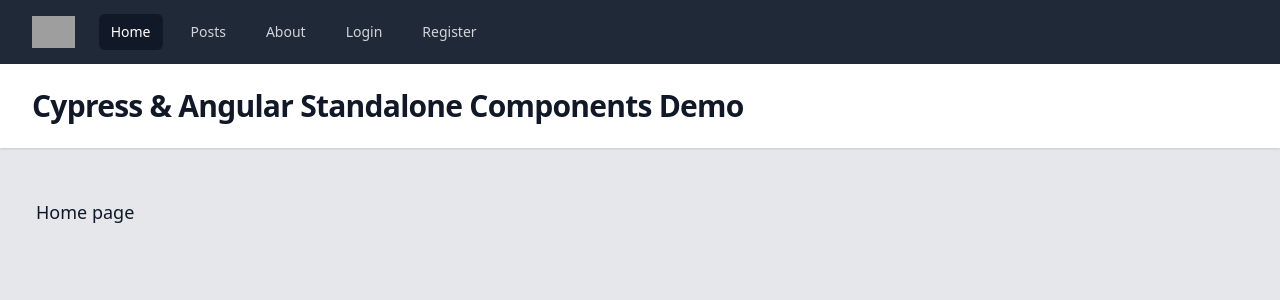
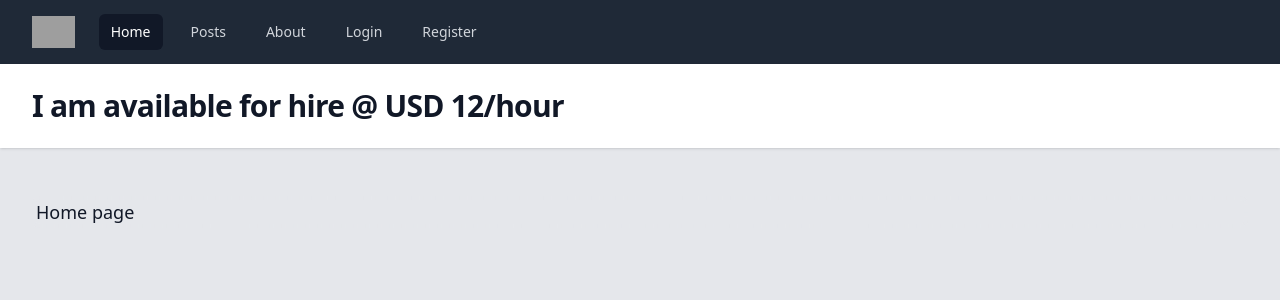
Before and after one commit to rdbhagat999/ngcy, an Angular app: page / in a window 1280 px wide. Shown: the top 300 px of the page. Built offline with nearby package versions, Linux system fonts and the light colour scheme; grey boxes are pictures that could not be loaded.

Commit message:
updated header text

```diff
--- a/src/app/_shared/_components/header/header.component.ts
+++ b/src/app/_shared/_components/header/header.component.ts
@@ -21,5 +21,5 @@ import { RouterModule } from "@angular/router";
   styles: [],
 })
 export class HeaderComponent {
-  title = "Cypress & Angular Standalone Components Demo";
+  title = "I am available for hire @ USD 12/hour";
 }
```
Also changed, not shown: 1 other file (tests, documents, lock files or other folders).
